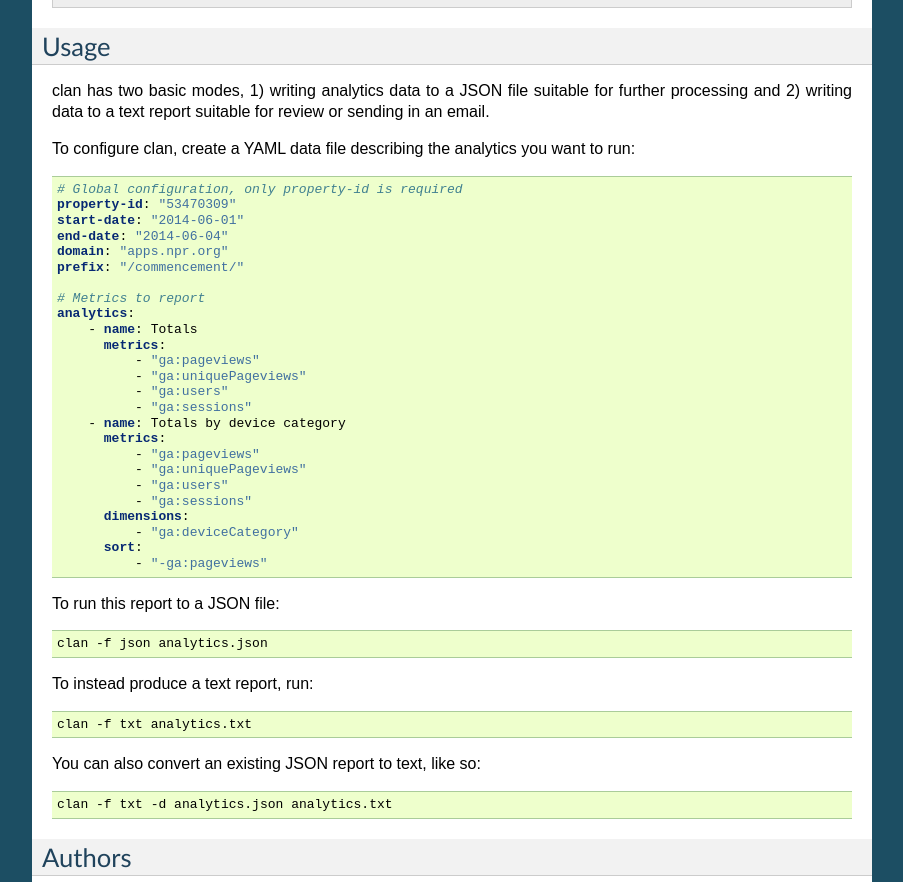
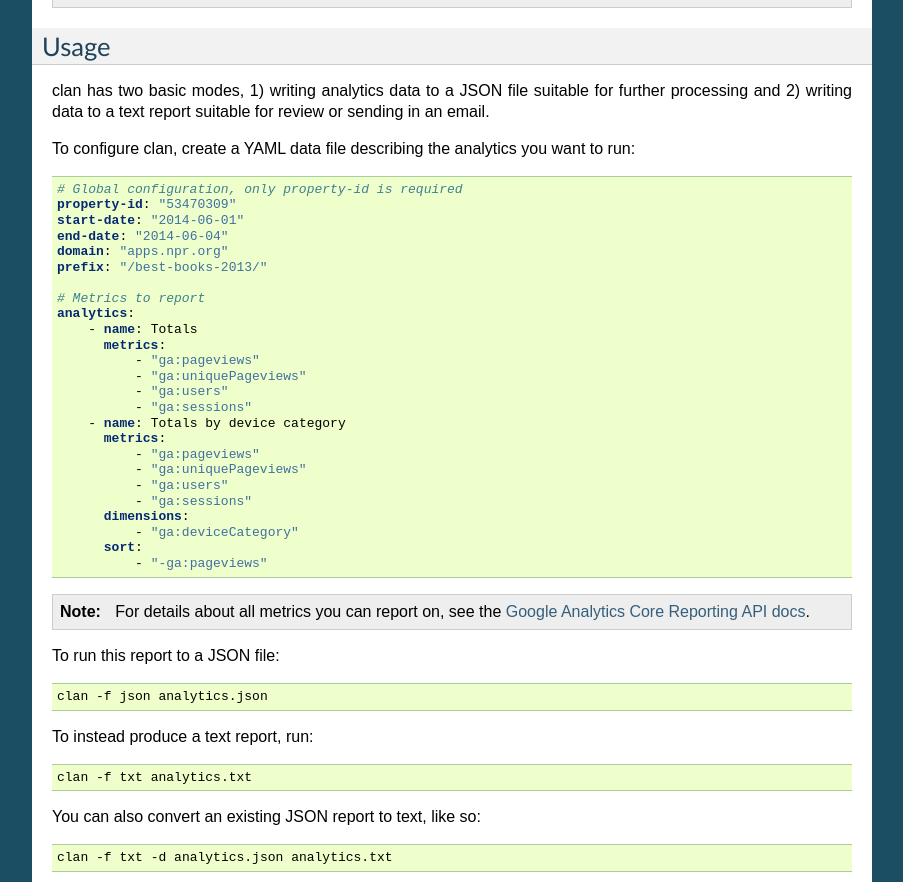
Before and after one commit to onyxfish/clan, a Sphinx documentation site: the page built from docs/index.rst, in a window 1280 px wide and 900 px high, scrolled down 714 px, cut to the strip 0-882 px from the top of the window. Shown: the whole strip, without its empty margins (198-1101 px from the left). Built offline with Sphinx 7.4.7, drawn with Linux system fonts in a browser that asks for light colours.

Commit message:
Link to Google docs,

```diff
--- a/docs/index.rst
+++ b/docs/index.rst
@@ -47,7 +47,7 @@ To configure clan, create a YAML data file describing the analytics you want to
     start-date: "2014-06-01"
     end-date: "2014-06-04"
     domain: "apps.npr.org"
-    prefix: "/commencement/"
+    prefix: "/best-books-2013/"
 
     # Metrics to report
     analytics:
@@ -67,6 +67,10 @@ To configure clan, create a YAML data file describing the analytics you want to
               - "ga:deviceCategory"
           sort:
               - "-ga:pageviews"
+
+.. note::
+
+    For details about all metrics you can report on, see the `Google Analytics Core Reporting API docs <https://developers.google.com/analytics/devguides/reporting/core/dimsmets>`_.
 
 To run this report to a JSON file:
 
```
